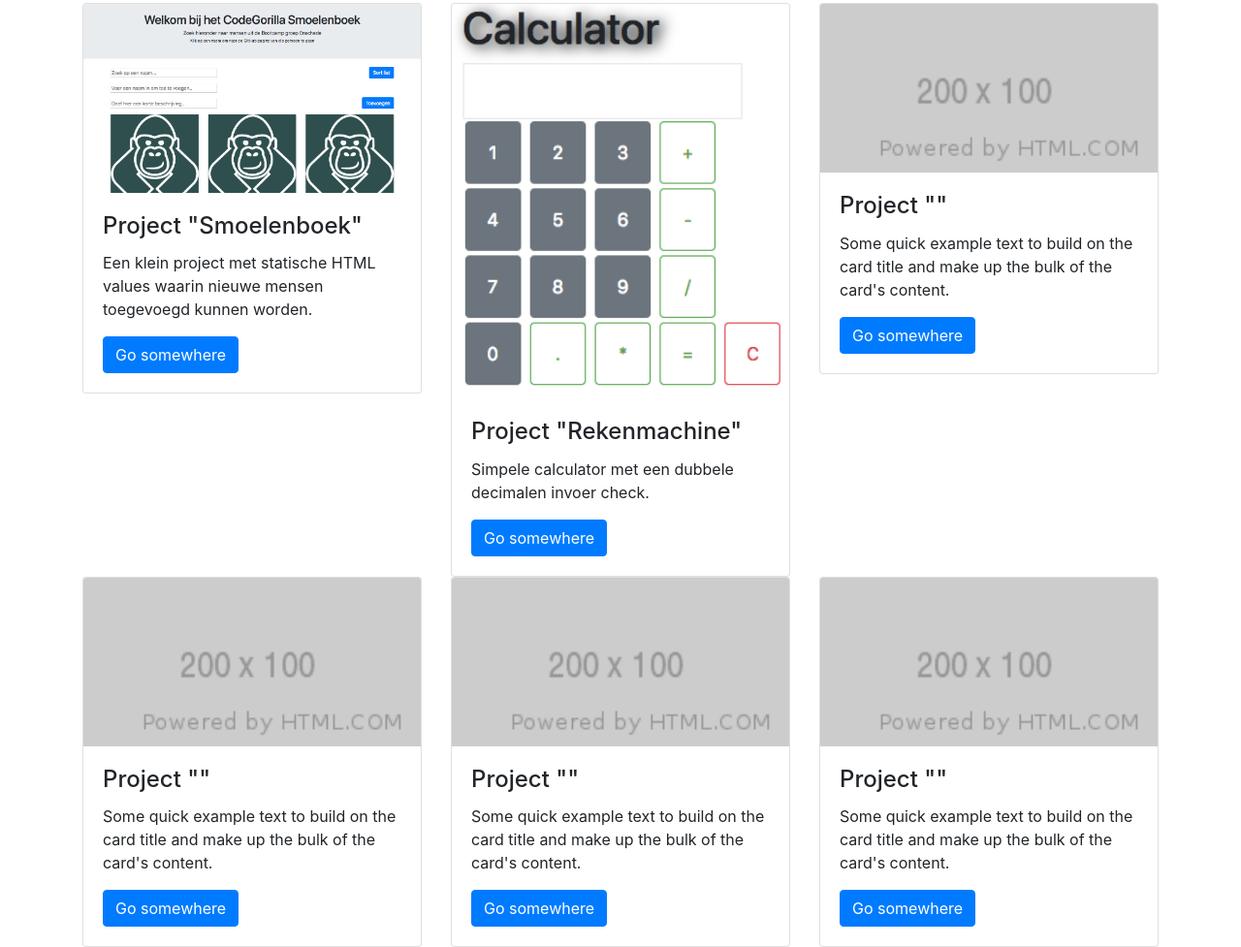
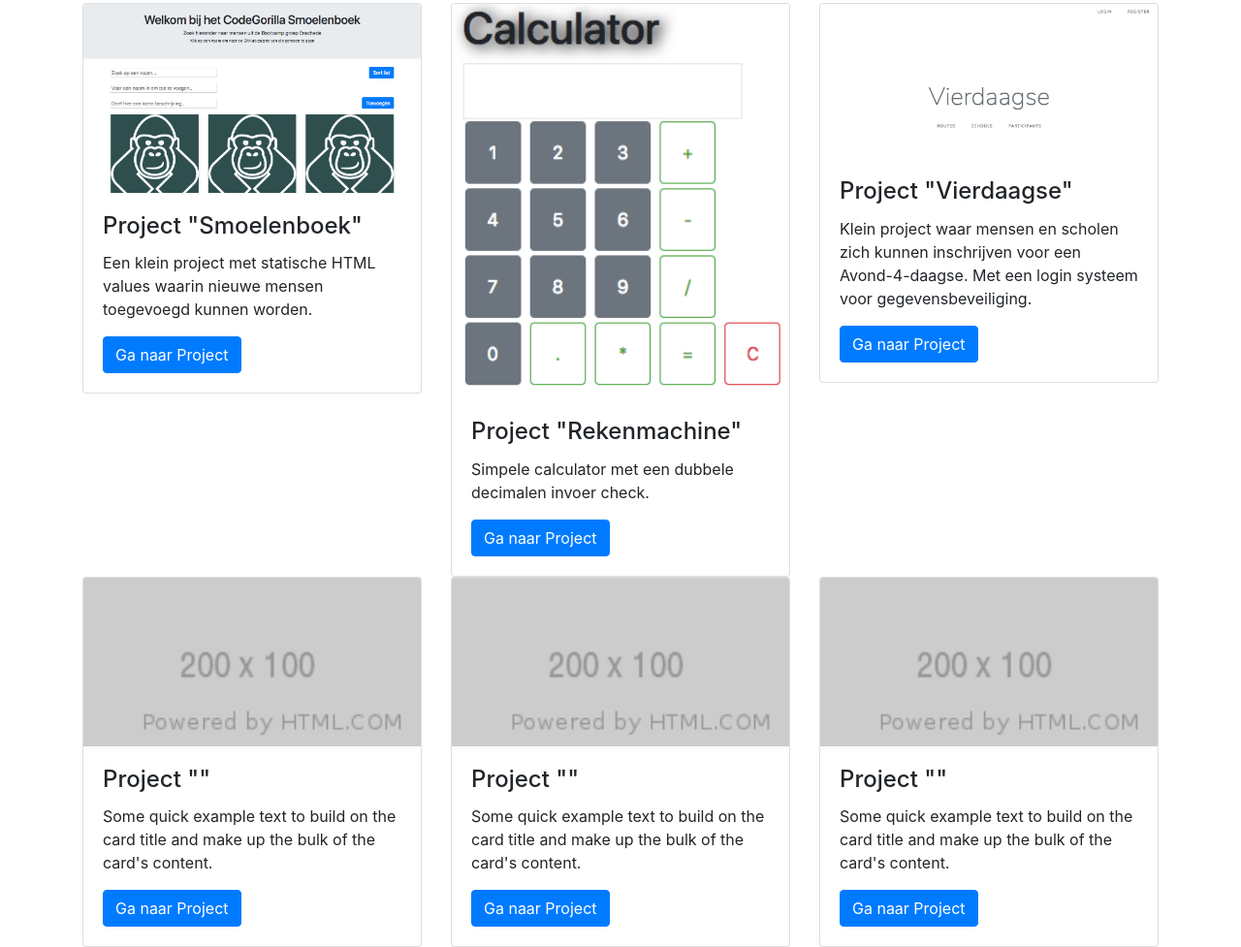
Before and after one commit to dsbowman88/portfolio, a plain HTML site: page index.html in a window 1280 px wide. Shown: the part 260-1237 px from the top of the page at 97% size. Drawn offline with nearby package versions, Linux system fonts and the light colour scheme; a script that the page names is missing.

Commit message:
Vierdaagse toegevoegd

```diff
--- a/index.html
+++ b/index.html
@@ -28,7 +28,7 @@
                       <p class="card-text">
                         Een klein project met statische HTML values waarin nieuwe mensen toegevoegd kunnen worden.
                       </p>
-                      <a href="https://db-test2.herokuapp.com/" class="btn btn-primary">Go somewhere</a>
+                      <a href="https://db-test2.herokuapp.com/" class="btn btn-primary">Ga naar Project</a>
                     </div>
                   </div>
             </div>
@@ -40,7 +40,7 @@
                       <p class="card-text">
                         Simpele calculator met een dubbele decimalen invoer check.
                       </p>
-                      <a href="#!" class="btn btn-primary">Go somewhere</a>
+                      <a href="#!" class="btn btn-primary">Ga naar Project</a>
                     </div>
                   </div>
             </div>
@@ -49,14 +49,14 @@
 
             <div class="col-4">
                 <div class="card">
-                    <img class="card-img-top" src="./img/200x100.png" alt="Card image cap">
+                    <img class="card-img-top" src="./img/Vierdaagse.png" alt="Card image cap">
                     <div class="card-body">
-                      <h4 class="card-title">Project ""</h4>
+                      <h4 class="card-title">Project "Vierdaagse"</h4>
                       <p class="card-text">
-                        Some quick example text to build on the card title
-                        and make up the bulk of the card's content.
+                        Klein project waar mensen en scholen zich kunnen inschrijven voor een Avond-4-daagse.
+                        Met een login systeem voor gegevensbeveiliging.
                       </p>
-                      <a href="#!" class="btn btn-primary">Go somewhere</a>
+                      <a href="https://vierdaagse.herokuapp.com/" class="btn btn-primary">Ga naar Project</a>
                     </div>
                   </div>
             </div>
@@ -70,7 +70,7 @@
                         Some quick example text to build on the card title
                         and make up the bulk of the card's content.
                       </p>
-                      <a href="#!" class="btn btn-primary">Go somewhere</a>
+                      <a href="#!" class="btn btn-primary">Ga naar Project</a>
                     </div>
                   </div>
             </div>
@@ -84,7 +84,7 @@
                         Some quick example text to build on the card title
                         and make up the bulk of the card's content.
                       </p>
-                      <a href="#!" class="btn btn-primary">Go somewhere</a>
+                      <a href="#!" class="btn btn-primary">Ga naar Project</a>
                     </div>
                   </div>
             </div>
@@ -98,7 +98,7 @@
                         Some quick example text to build on the card title
                         and make up the bulk of the card's content.
                       </p>
-                      <a href="#!" class="btn btn-primary">Go somewhere</a>
+                      <a href="#!" class="btn btn-primary">Ga naar Project</a>
                     </div>
                   </div>
             </div>
```
Also changed, not shown: img/Vierdaagse.png (added).
